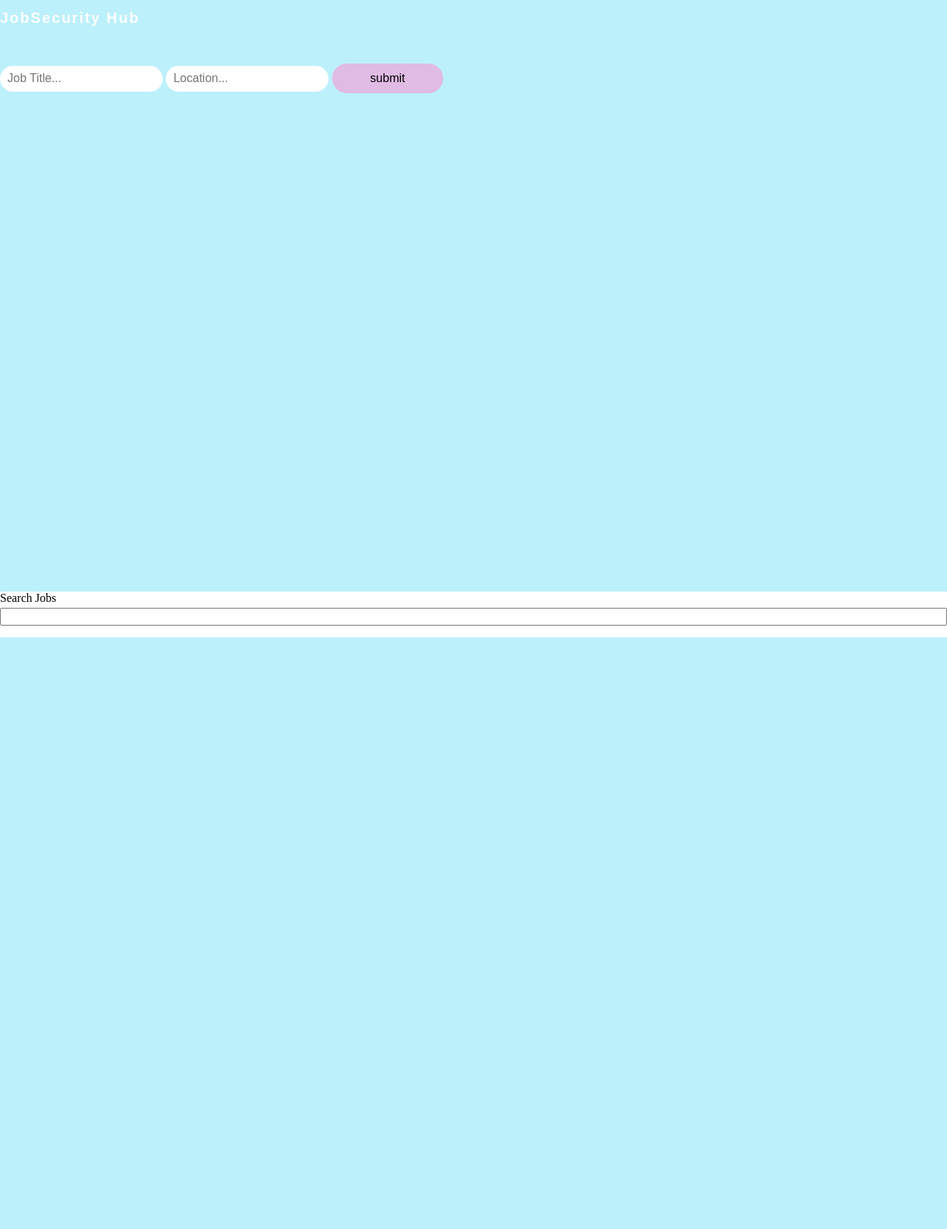
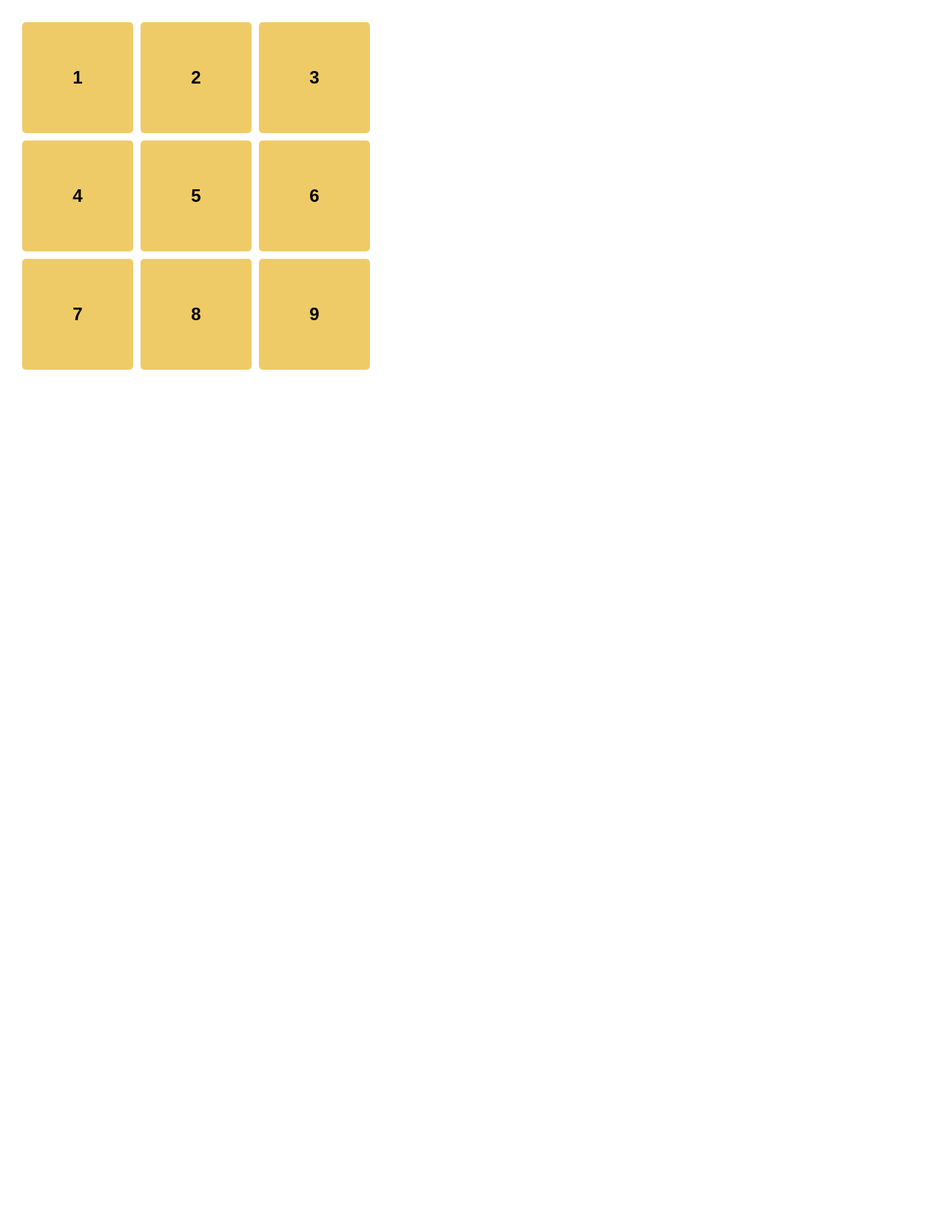
Before and after one commit to nrhuang/hackthebreak, a Flask app: page /views/jobs in a window 1280 px wide. Shown: the whole page at 74% size. After the commit the page ends 500 px from the top, so only its background shows below. Run offline with Flask 2, Linux system fonts and the light colour scheme; some libraries are stand-ins or nearby versions.

Commit message:
added grid

```diff
--- a/static/jobs.css
+++ b/static/jobs.css
@@ -1,7 +1,33 @@
 body {
+    margin: 30px;
+}
+.parent {
+    display: grid;
+    grid-gap: 10px;
+    grid-template-columns: 150px 150px 150px;
+    grid-template-rows: 150px 150px 150px;
+
+}
+.parent > div {
+    padding: 10px;
+    background-color: #efcb68;
+    border-radius: 5px;
+    display: grid;
+    place-items: center;
+    font-family: sans-serif;
+    font-size: 24px;
+    font-weight: bold;
+}
+
+
+
+
+
+/* body {
     margin: 0;
     padding: 0;
 }
+
 .header {
     height:100vh;
     background-color: #bcf0fb;
@@ -76,4 +102,4 @@ input {
 }
 .hide {
     display: none;
-}
+} */
--- a/templates/jobs.html
+++ b/templates/jobs.html
@@ -11,6 +11,7 @@
         <link href="http://maxcdn.bootstrapcdn.com/font-awesome/4.1.0/css/font-awesome.min.css" rel="stylesheet">
         <script src="https://code.iconify.design/iconify-icon/1.0.7/iconify-icon.min.js"></script>
         <body>
+            <!--
             <div class="header">
                 <form action="/views/jobs" class="form-box">
                     <h1>JobSecurity Hub</h1>
@@ -31,6 +32,18 @@
                     <div class="body"></div>
                 </div>
             </div>
+            -->
+            <div class="parent">
+                <div>1</div>
+                <div>2</div>
+                <div>3</div>
+                <div>4</div>
+                <div>5</div>
+                <div>6</div>
+                <div>7</div>
+                <div>8</div>
+                <div>9</div>
+            </div>
         </body>
     </head>
 </html>
```
